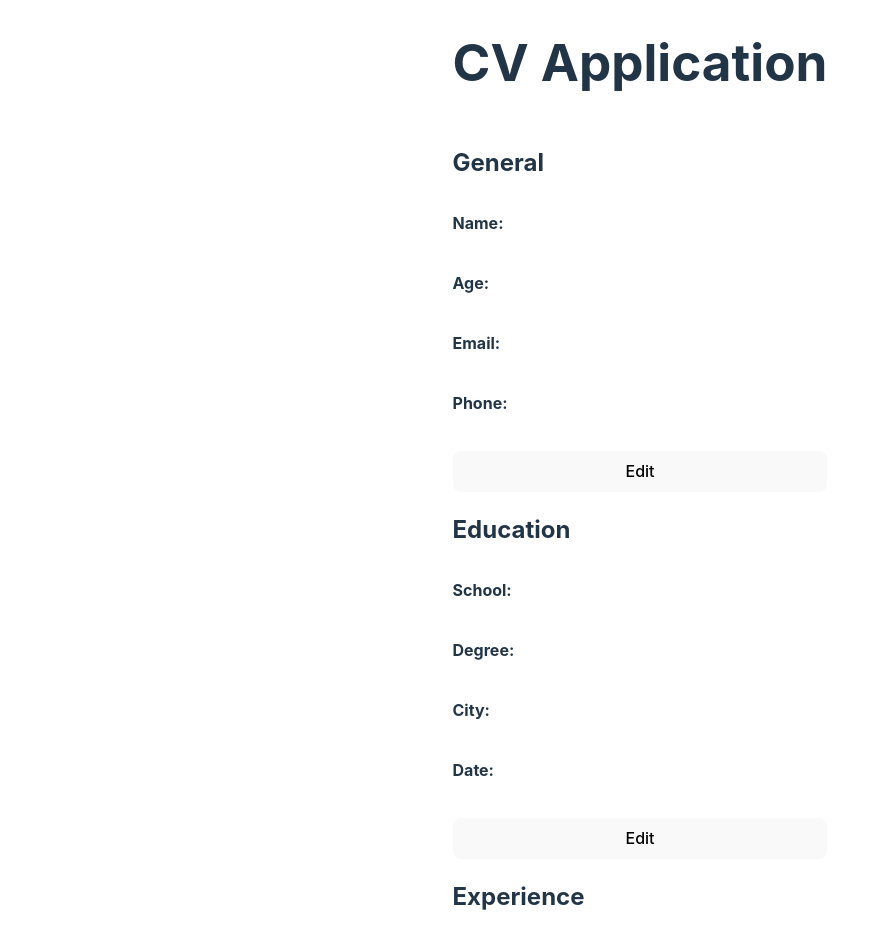
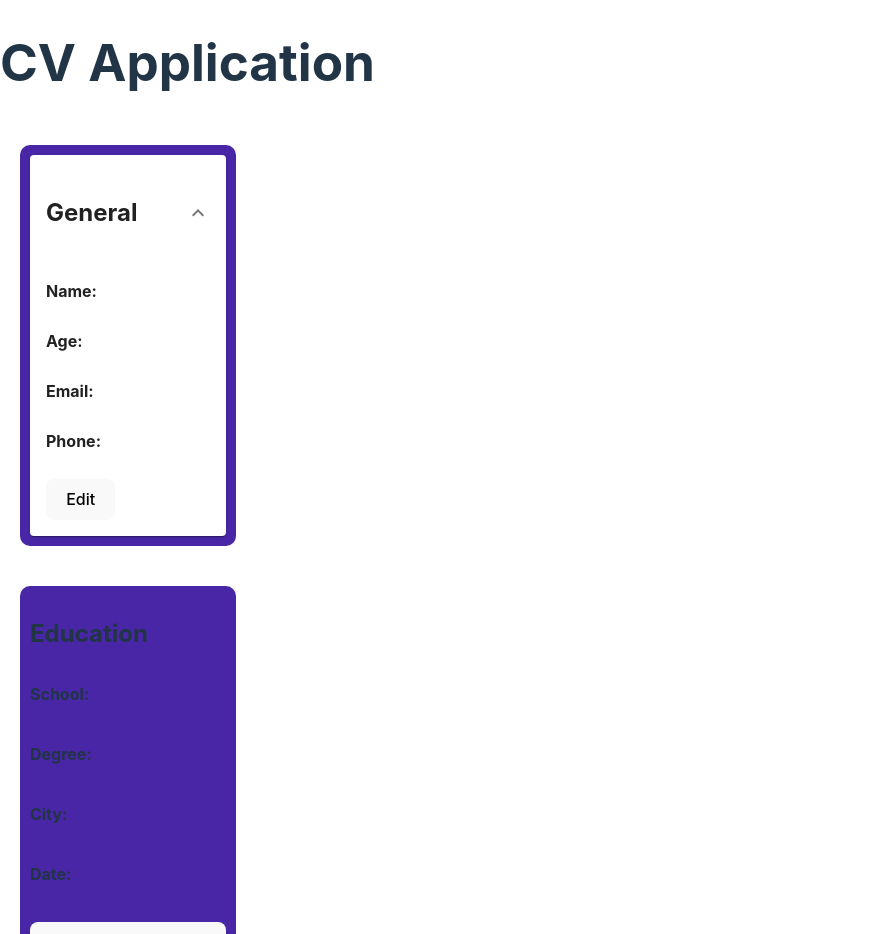
Before and after one commit to Maxnikit/cv-creator, a React (Vite) app: page / in a window 1280 px wide. Shown: the top 934 px of the page, without its empty margins (0-886 px from the left). Built offline with nearby package versions, Linux system fonts and the light colour scheme.

Commit message:
Remade General as accordeon

```diff
--- a/src/App.css
+++ b/src/App.css
@@ -2,15 +2,36 @@ body {
   display: flex;
   flex-direction: column;
 }
+#root {
+  width: 100%;
+}
+.main {
+  display: grid;
+  grid-template-columns: 1fr 1fr 3fr;
+  /* gap: 10px; */
+}
+.main > * {
+  padding: 10px;
+  margin: 20px;
+  background-color: rgb(72, 38, 165);
+  border-radius: 10px;
+}
 .general {
+  grid-column: 1/2;
+
   display: flex;
   flex-direction: column;
   gap: 10px;
 }
 .education {
+  grid-column: 1/2;
+
   display: flex;
   flex-direction: column;
   gap: 10px;
+}
+.experience {
+  grid-column: 1/2;
 }
 .experience > .job {
   display: flex;
@@ -24,13 +45,15 @@ body {
   flex-direction: column;
 }
 .input-container {
+  width: 100%;
   display: flex;
   flex-direction: column;
   /* box-sizing: border-box; */
   height: 50px;
   /* width: 100%; */
 }
-
+.checkboxContainer {
+}
 .inputNameFields {
   display: flex;
   gap: 10px;
--- a/src/components/Education.jsx
+++ b/src/components/Education.jsx
@@ -2,6 +2,10 @@ import { useState } from "react";
 import Button from "./Button";
 import Input from "./Input";
 import Example from "./Example";
+import Accordion from "@mui/material/Accordion";
+import AccordionDetails from "@mui/material/AccordionDetails";
+import AccordionSummary from "@mui/material/AccordionSummary";
+import ExpandMoreIcon from "@mui/icons-material/ExpandMore";
 
 function Education() {
   const [isEditing, setIsEditing] = useState(false);
@@ -102,7 +106,7 @@ function Education() {
           selectedMonthData={selectedDateStart}
           setSelectedMonthData={setSelectedDateStart}
         />
-        <div>
+        <div className="checkboxContainer">
           <input
             type="checkbox"
             onChange={handleCheckboxChange}
@@ -110,6 +114,7 @@ function Education() {
             id="checkbox"
           />
           <label htmlFor="checkbox">Up to current time</label>
+        </div>
         {!isChecked && (
           <Example
             text="End Date:"
@@ -117,7 +122,7 @@ function Education() {
             setSelectedMonthData={setSelectedDateEnd}
           />
         )}
-        </div>
+
         <Button text="Confirm" onClick={saveChanges} />
       </div>
     );
--- a/src/components/Experience.jsx
+++ b/src/components/Experience.jsx
@@ -1,22 +1,31 @@
 import { useState } from "react";
 import Button from "./Button";
 import Job from "./Job";
+import Accordion from "@mui/material/Accordion";
+import AccordionDetails from "@mui/material/AccordionDetails";
+import AccordionSummary from "@mui/material/AccordionSummary";
+import ExpandMoreIcon from "@mui/icons-material/ExpandMore";
 
 function Experience() {
   const [buttonVisible, setButtonVisible] = useState(true);
-  const [jobVisible, setJobVisible] = useState(false);
+  const [jobs, setJobs] = useState([]);
 
-  let jobs = [];
   const handleAddJob = () => {
     setButtonVisible(false);
     // addJobComponent();
-    jobs;
+    setJobs([
+      ...jobs,
+      <Job key={jobs.length} setButtonVisible={setButtonVisible} />,
+    ]);
   };
+
   //TODO Вместо показа уже сделанного JOB нужно создавать новые компоненты
   return (
     <div className="experience">
       <h2>Experience</h2>
-      {jobVisible && <Job setButtonVisible={setButtonVisible} />}
+      {jobs.map((job, index) => (
+        <div key={index}>{job}</div>
+      ))}
       {buttonVisible && (
         <Button type="button" text="Add Job" onClick={handleAddJob} />
       )}
--- a/src/components/General.jsx
+++ b/src/components/General.jsx
@@ -1,6 +1,10 @@
 import { useState } from "react";
 import Button from "./Button";
 import Input from "./Input";
+import Accordion from "@mui/material/Accordion";
+import AccordionDetails from "@mui/material/AccordionDetails";
+import AccordionSummary from "@mui/material/AccordionSummary";
+import ExpandMoreIcon from "@mui/icons-material/ExpandMore";
 
 function General() {
   const [isEditing, setIsEditing] = useState(false);
@@ -25,11 +29,19 @@ function General() {
     setIsEditing(false);
   };
 
-  if (isEditing) {
   return (
-      // TODO: input validation
     <div className="general">
+      <Accordion defaultExpanded>
+        <AccordionSummary
+          expandIcon={<ExpandMoreIcon />}
+          aria-controls="panel1-content"
+          id="panel1-header"
+        >
           <h2>General</h2>
+        </AccordionSummary>
+        <AccordionDetails>
+          {isEditing && (
+            <>
               <div className="inputNameFields">
                 <Input
                   type="text"
@@ -79,12 +91,10 @@ function General() {
               />
 
               <Button onClick={saveChanges} text="Confirm" />
-      </div>
-    );
-  }
-  return (
-    <div className="general">
-      <h2>General</h2>
+            </>
+          )}
+          {!isEditing && (
+            <>
               <p className="outputContainer">
                 <strong>Name:</strong> {fullName}
               </p>
@@ -98,6 +108,10 @@ function General() {
                 <strong>Phone:</strong> {formData.phone}
               </p>
               <Button onClick={toggleEdit} text="Edit" />
+            </>
+          )}
+        </AccordionDetails>
+      </Accordion>
     </div>
   );
 }
--- a/src/components/Job.jsx
+++ b/src/components/Job.jsx
@@ -108,6 +108,7 @@ function Job({ setButtonVisible }) {
             onChange={handleInputChange}
           />
           <Button type="submit" text="Confirm" />
+          <Button type="button" text="Cancel" onClick={toggleEdit} />
         </div>
       </form>
     );
```
Lines whose indentation alone changed are shown as unchanged.
